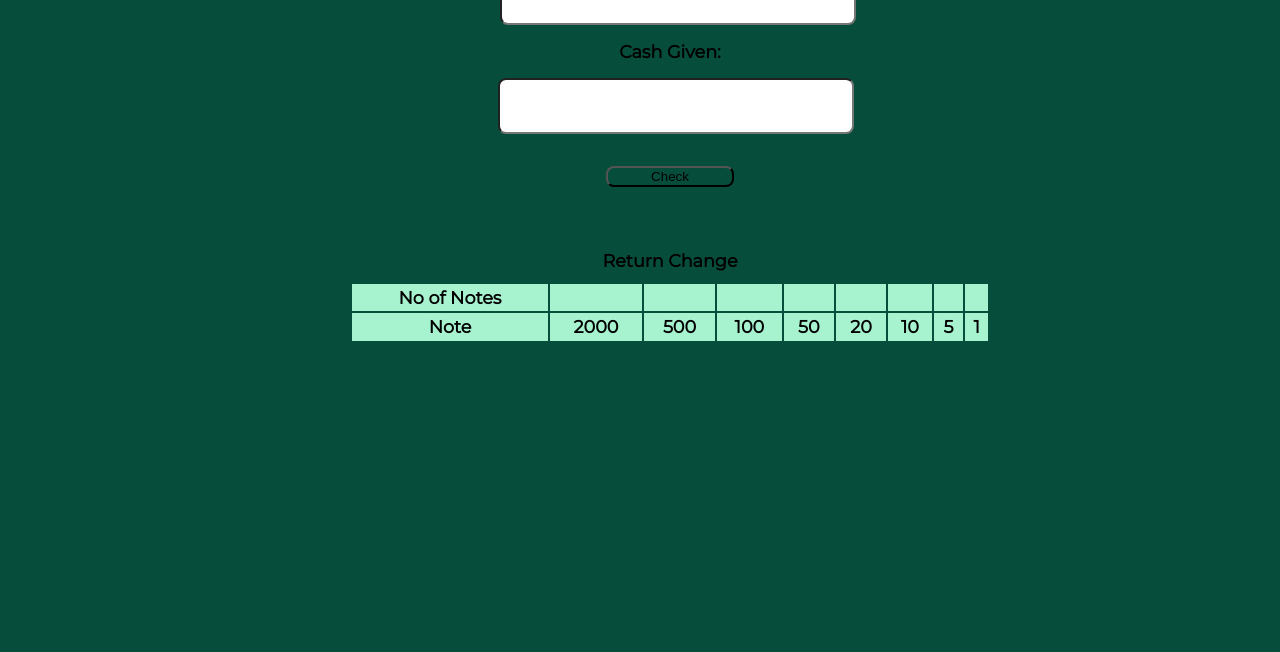
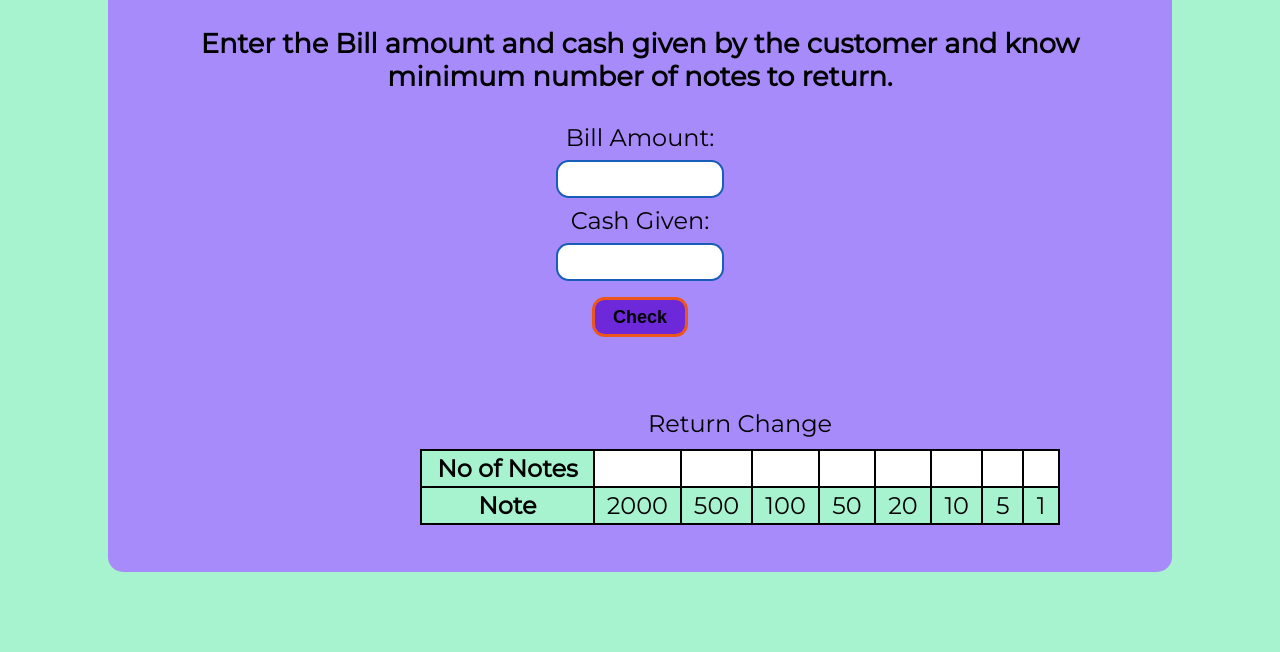
Before and after one commit to rayush158/Cash-Register, a plain HTML site: page index.html in a window 1280 px wide. Shown: the part 243-895 px from the top of the page. Before the commit the page ends 800 px from the top, so only its background shows below. Drawn offline with Linux system fonts and the light colour scheme.

Commit message:
fix: update css

```diff
--- a/main.css
+++ b/main.css
@@ -1,74 +1,75 @@
 @import url("https://fonts.googleapis.com/css2?family=Montserrat&display=swap");
 :root {
-  --primary-color: #064e3b;
+  --primary-color: #629adb;
   --primary-text-color: #111827;
   --faint-green: #a7f3d0;
 }
 
 body {
-    background-color: var(--primary-color);
   text-align: center;
-    margin-left: 350px;
+  max-width: 1300px;
+  margin: 0rem auto;
+  background-color: var(--faint-green);
   font-family: "Montserrat", sans-serif;
-    font-weight: bold;
-    font-size: 110%;
+  font-size: 1rem;
 }
-  .container {
-    display: flex;
-    flex-direction: column;
-    width: 50vw;
+h1 {
+  font-size: 2.1rem;
+  color: #1f2937;
+  padding: 2rem 1rem;
+}
+ #main{border-radius: 15px;
+  padding: 2rem 2rem;
+  margin: 5rem auto;
+  background-color: #a78bfa;
+  max-width: 1000px;
+  font-size: 1.5rem;}
+
+  input{
+    margin: .5rem auto;
+  display: block;
+  height: 2rem;
+  text-align: center;
+  border-radius: 0.8rem;
+  width: 10rem;
+  border: solid rgb(24, 93, 184) 2.5px;
+  font-size: large;
   }
 
-  h1,
-p {
-  color: white;
+  button{
+    margin: 1rem auto;
+  display: block;
+  height: 2.5rem;
+  text-align: center;
+  border-radius: 0.8rem;
+  width: 6rem;
+  border: solid rgb(236, 86, 27) 3px;
+  font-size: large;
+  background-color: #6d28d9;
+  color: black;
+  font-weight: bold;
   }
 
-#bill-amount {
-    margin: 1rem;
-    margin-left: 150px;
-    border-radius: 0.5rem;
+p{
+  font-size: 1.7rem;
+  font-weight:bold;
+  padding: .2rem .2rem;
 }
-  #cash-given {
-    margin: 1rem;
-    margin-left: 148px;
-    border-radius: 0.5rem;
+table, th, td{
+  border: solid black 2px;
+  border-collapse: collapse;
+  padding: 3px ;
+  margin: 15px 15px;
+  background-color: #a7f3d0;
+  height: 3vh;
+  width: 80vh;
+  text-align: center;
 }
-  input {
-    width: 50%;
-    padding: 1rem;
-    height: 20px;
-    display: block;
+.no-of-notes{
+  background-color: white;
 }
-  #check-button {
-    margin: 1rem;
-    width: 20%;
-    margin-left: 40%;
-    background-color: var(--primary-color);
-    border-radius: 0.5rem;
+th{
+  min-width: 150px;
 }
-th,
-td {
-  word-wrap: break-word;
+ table{ margin-left:35vh;
  }
-th {
-  display: table-cell;
-  vertical-align: inherit;
-  font-weight: bold;
-  text-align: -internal-center;
-}
-
-
-
-
-
-
-#output table,
-th,
-td {
-  padding: 0.2rem;
-  color: var(--dark-green);
-  background-color: var(--faint-green);
-  border: 2px solid var(--dark-green);
-  border-collapse: collapse;
-}
```
Lines whose indentation alone changed are shown as unchanged.
